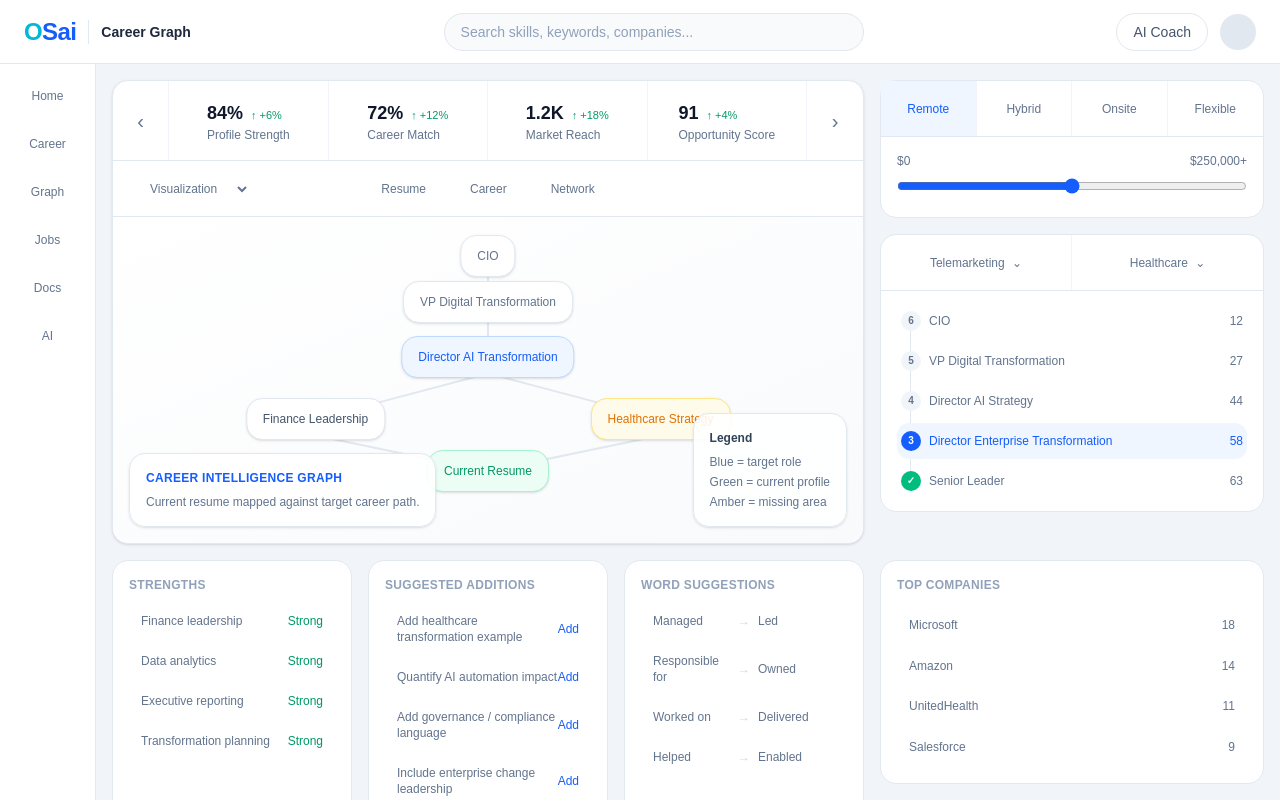
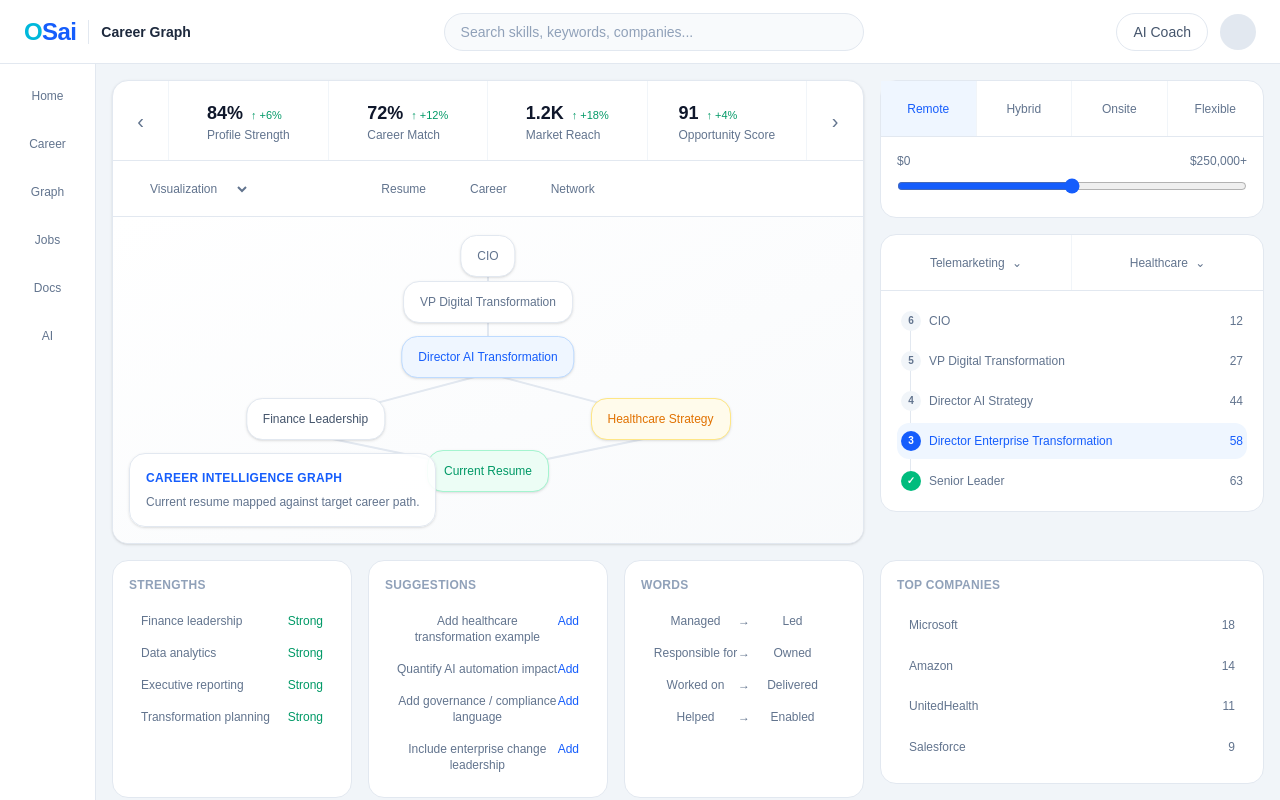
Before and after one commit to OrbitSystemsAi/career-pivot, a Next.js app: page / in a window 1280 px wide. Built offline with nearby package versions, Linux system fonts and the light colour scheme.

Commit message:
Move career insights into career module

```diff
--- a/core/shell/panels/D3VisualizationPanel.tsx
+++ b/core/shell/panels/D3VisualizationPanel.tsx
@@ -47,15 +47,6 @@ export default function D3VisualizationPanel() {
           Current resume mapped against target career path.
         </div>
       </div>
-
-      <div className="absolute bottom-4 right-4 rounded-2xl border border-slate-200 bg-white/90 p-4 shadow-sm">
-        <div className="text-xs font-semibold text-slate-700">Legend</div>
-        <div className="mt-2 grid gap-1 text-xs text-slate-500">
-          <div>Blue = target role</div>
-          <div>Green = current profile</div>
-          <div>Amber = missing area</div>
-        </div>
-      </div>
     </div>
   );
 }
--- a/core/shell/panels/D5BottomCenterPanel.tsx
+++ b/core/shell/panels/D5BottomCenterPanel.tsx
@@ -1,28 +1,5 @@
-const additions = [
-  "Add healthcare transformation example",
-  "Quantify AI automation impact",
-  "Add governance / compliance language",
-  "Include enterprise change leadership",
-];
+import CareerSuggestions from "@/modules/career/components/CareerSuggestions";
 
 export default function D5BottomCenterPanel() {
-  return (
-    <div className="rounded-2xl border border-slate-200 bg-white p-4">
-      <div className="mb-3 text-xs font-semibold uppercase tracking-wide text-slate-400">
-        Suggested Additions
-      </div>
-
-      <div className="flex flex-col gap-2">
-        {additions.map((addition) => (
-          <button
-            key={addition}
-            className="flex items-center justify-between rounded-xl px-3 py-2 text-left text-xs font-medium text-slate-500 hover:bg-blue-50 hover:text-blue-600"
-          >
-            <span>{addition}</span>
-            <span className="text-blue-600">Add</span>
-          </button>
-        ))}
-      </div>
-    </div>
-  );
+  return <CareerSuggestions />;
 }
--- a/core/shell/panels/D5BottomLeftPanel.tsx
+++ b/core/shell/panels/D5BottomLeftPanel.tsx
@@ -1,28 +1,5 @@
-const strengths = [
-  "Finance leadership",
-  "Data analytics",
-  "Executive reporting",
-  "Transformation planning",
-];
+import CareerStrengths from "@/modules/career/components/CareerStrengths";
 
 export default function D5BottomLeftPanel() {
-  return (
-    <div className="rounded-2xl border border-slate-200 bg-white p-4">
-      <div className="mb-3 text-xs font-semibold uppercase tracking-wide text-slate-400">
-        Strengths
-      </div>
-
-      <div className="flex flex-col gap-2">
-        {strengths.map((strength) => (
-          <button
-            key={strength}
-            className="flex items-center justify-between rounded-xl px-3 py-2 text-left text-xs font-medium text-slate-500 hover:bg-blue-50 hover:text-blue-600"
-          >
-            <span>{strength}</span>
-            <span className="text-emerald-600">Strong</span>
-          </button>
-        ))}
-      </div>
-    </div>
-  );
+  return <CareerStrengths />;
 }
--- a/core/shell/panels/D5BottomRightPanel.tsx
+++ b/core/shell/panels/D5BottomRightPanel.tsx
@@ -1,29 +1,5 @@
-const phrases = [
-  { current: "Managed", better: "Led" },
-  { current: "Responsible for", better: "Owned" },
-  { current: "Worked on", better: "Delivered" },
-  { current: "Helped", better: "Enabled" },
-];
+import CareerWords from "@/modules/career/components/CareerWords";
 
 export default function D5BottomRightPanel() {
-  return (
-    <div className="rounded-2xl border border-slate-200 bg-white p-4">
-      <div className="mb-3 text-xs font-semibold uppercase tracking-wide text-slate-400">
-        Word Suggestions
-      </div>
-
-      <div className="flex flex-col gap-2">
-        {phrases.map((phrase) => (
-          <button
-            key={phrase.current}
-            className="grid grid-cols-[1fr_auto_1fr] items-center rounded-xl px-3 py-2 text-left text-xs font-medium text-slate-500 hover:bg-blue-50 hover:text-blue-600"
-          >
-            <span>{phrase.current}</span>
-            <span className="px-2 text-slate-300">→</span>
-            <span>{phrase.better}</span>
-          </button>
-        ))}
-      </div>
-    </div>
-  );
+  return <CareerWords />;
 }
--- /dev/null
+++ b/modules/career/components/CareerStrengths.tsx
@@ -0,0 +1,21 @@
+import { careerStrengths } from "../data/careerInsightData";
+
+export default function CareerStrengths() {
+  return (
+    <div className="h-full rounded-2xl border border-slate-200 bg-white p-4">
+      <div className="mb-3 text-xs font-semibold uppercase tracking-wide text-slate-400">
+        Strengths
+      </div>
+
+      {careerStrengths.map((item) => (
+        <button
+          key={item.name}
+          className="flex w-full justify-between rounded-xl px-3 py-2 text-xs font-medium text-slate-500 hover:bg-blue-50 hover:text-blue-600"
+        >
+          <span>{item.name}</span>
+          <span className="text-emerald-600">{item.score}</span>
+        </button>
+      ))}
+    </div>
+  );
+}
--- /dev/null
+++ b/modules/career/components/CareerSuggestions.tsx
@@ -0,0 +1,21 @@
+import { careerSuggestions } from "../data/careerInsightData";
+
+export default function CareerSuggestions() {
+  return (
+    <div className="h-full rounded-2xl border border-slate-200 bg-white p-4">
+      <div className="mb-3 text-xs font-semibold uppercase tracking-wide text-slate-400">
+        Suggestions
+      </div>
+
+      {careerSuggestions.map((item) => (
+        <button
+          key={item}
+          className="flex w-full justify-between rounded-xl px-3 py-2 text-xs font-medium text-slate-500 hover:bg-blue-50 hover:text-blue-600"
+        >
+          {item}
+          <span className="text-blue-600">Add</span>
+        </button>
+      ))}
+    </div>
+  );
+}
--- /dev/null
+++ b/modules/career/components/CareerWords.tsx
@@ -0,0 +1,22 @@
+import { careerWords } from "../data/careerInsightData";
+
+export default function CareerWords() {
+  return (
+    <div className="h-full rounded-2xl border border-slate-200 bg-white p-4">
+      <div className="mb-3 text-xs font-semibold uppercase tracking-wide text-slate-400">
+        Words
+      </div>
+
+      {careerWords.map((item) => (
+        <button
+          key={item.current}
+          className="grid w-full grid-cols-[1fr_auto_1fr] rounded-xl px-3 py-2 text-xs font-medium text-slate-500 hover:bg-blue-50 hover:text-blue-600"
+        >
+          <span>{item.current}</span>
+          <span>→</span>
+          <span>{item.better}</span>
+        </button>
+      ))}
+    </div>
+  );
+}
--- /dev/null
+++ b/modules/career/data/careerInsightData.ts
@@ -0,0 +1,46 @@
+export const careerStrengths = [
+  {
+    name: "Finance leadership",
+    score: "Strong",
+  },
+  {
+    name: "Data analytics",
+    score: "Strong",
+  },
+  {
+    name: "Executive reporting",
+    score: "Strong",
+  },
+  {
+    name: "Transformation planning",
+    score: "Strong",
+  },
+];
+
+
+export const careerSuggestions = [
+  "Add healthcare transformation example",
+  "Quantify AI automation impact",
+  "Add governance / compliance language",
+  "Include enterprise change leadership",
+];
+
+
+export const careerWords = [
+  {
+    current: "Managed",
+    better: "Led",
+  },
+  {
+    current: "Responsible for",
+    better: "Owned",
+  },
+  {
+    current: "Worked on",
+    better: "Delivered",
+  },
+  {
+    current: "Helped",
+    better: "Enabled",
+  },
+];
```
Also changed, not shown: modules/career/components/CareerGraph.tsx (added), modules/career/data/careerGraphData.ts (added).
